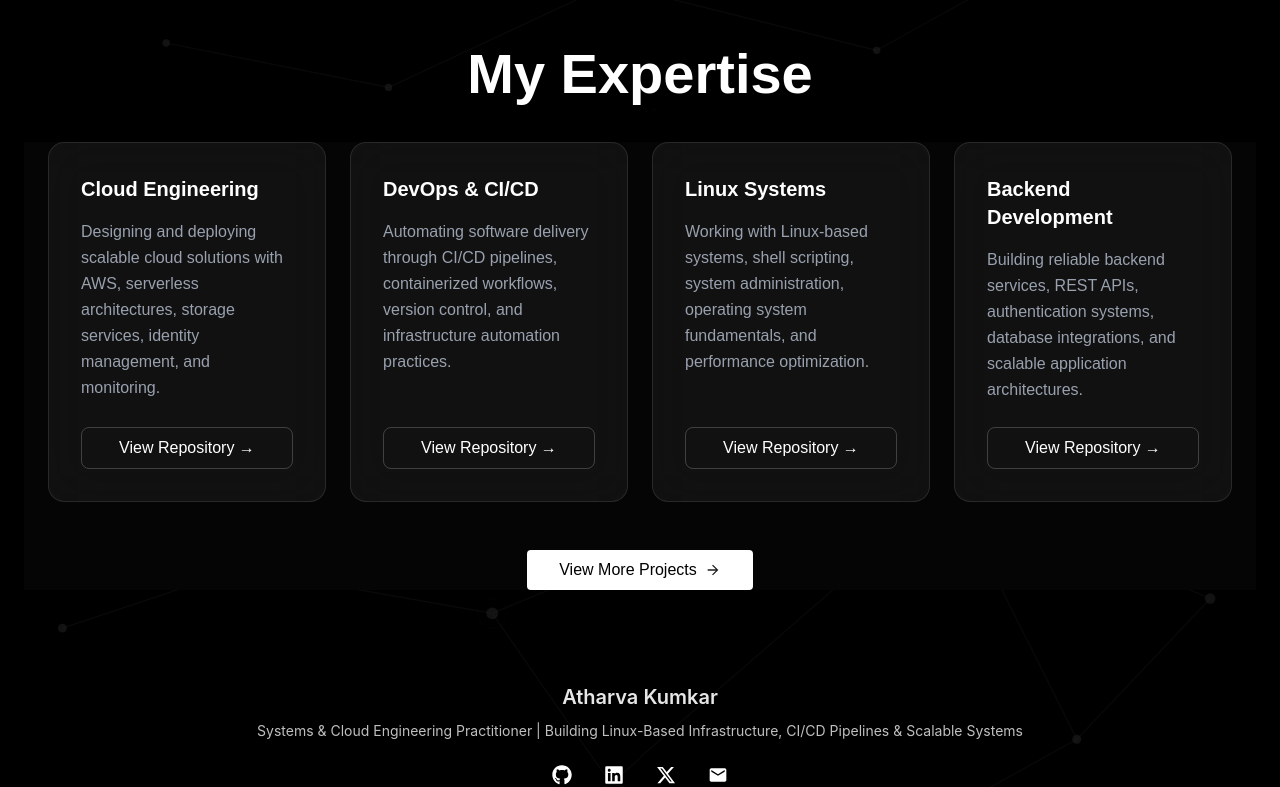
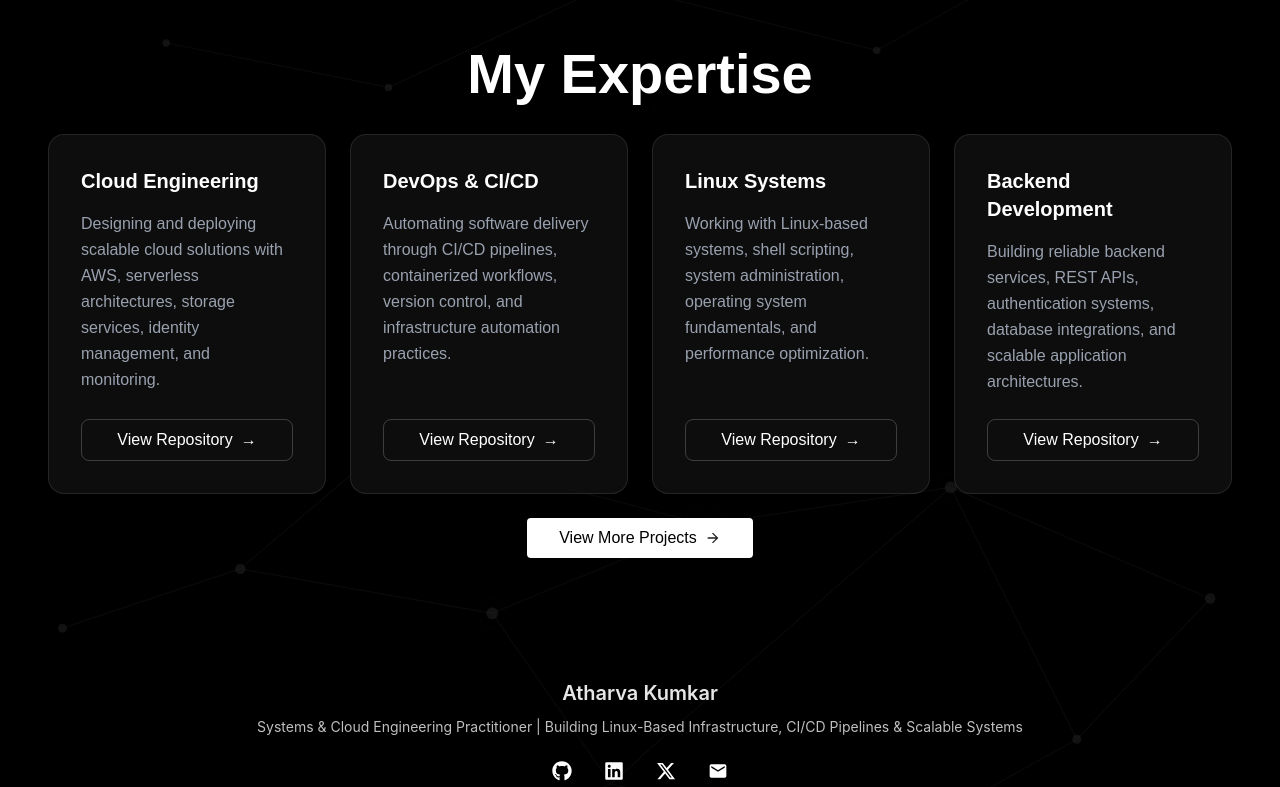
Before and after one commit to Atharvakumkar/Atharva-Kumkar-Resume-Website, a React (Vite) app in the folder resume/: page / in a window 1280 px wide. Shown: the part 584-1371 px from the top of the page. Built offline with nearby package versions, Linux system fonts and the light colour scheme; a web font is replaced by a local one.

Commit message:
Altered size and placements of expertise components to visually adjust them correctly on screen

```diff
--- a/resume/src/pages/expertiseHomePage.jsx
+++ b/resume/src/pages/expertiseHomePage.jsx
@@ -33,7 +33,7 @@ function Expertise() {
     ];
 
     return (
-        <section className="bg-[#050505] mt-10 px-6 font-body">
+        <section className="mt-8 px-6 font-body">
             <div className="max-w-7xl mx-auto">
                 <div className="grid grid-cols-1 md:grid-cols-2 lg:grid-cols-4 gap-6">
                     {expertise.map((item, index) => (
@@ -69,29 +69,36 @@ function Expertise() {
                                 target="_blank"
                                 rel="noopener noreferrer"
                                 className="
+                                    group
                                     mt-6
                                     inline-flex
                                     items-center
                                     justify-center
+                                    gap-2
                                     border
                                     border-white/20
                                     text-white
                                     px-4
                                     py-2
                                     rounded-lg
+                                    transition-all
+                                    duration-300
                                     hover:bg-white
                                     hover:text-black
-                                    transition-all
-                                    duration-300
+                                    hover:scale-105
+                                    hover:[box-shadow:0_0_10px_#ffffff,0_0_20px_#ffffff,0_0_40px_#ffffff]
                                 "
                             >
-                                View Repository →
+                                View Repository
+                                <span className="transition-transform duration-300 group-hover:translate-x-1">
+                                    →
+                                </span>
                             </a>
                         </div>
                     ))}
                 </div>
 
-                <div className="flex justify-center mt-12">
+                <div className="flex justify-center mt-6">
                     <Link to="/projects">
                         <button className="group bg-white text-black py-2 px-8 rounded-[4px] font-body flex items-center gap-2 transition-all duration-300 hover:scale-105 hover:[box-shadow:0_0_10px_#ffffff,0_0_20px_#ffffff,0_0_40px_#ffffff]">
                             View More Projects
```
